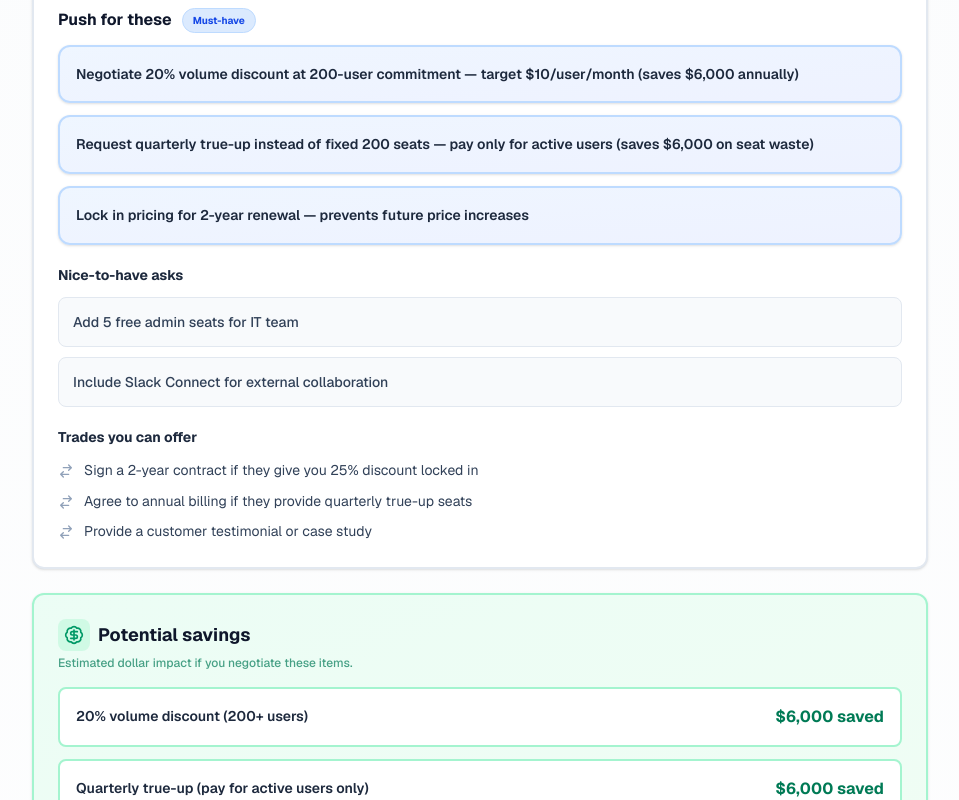
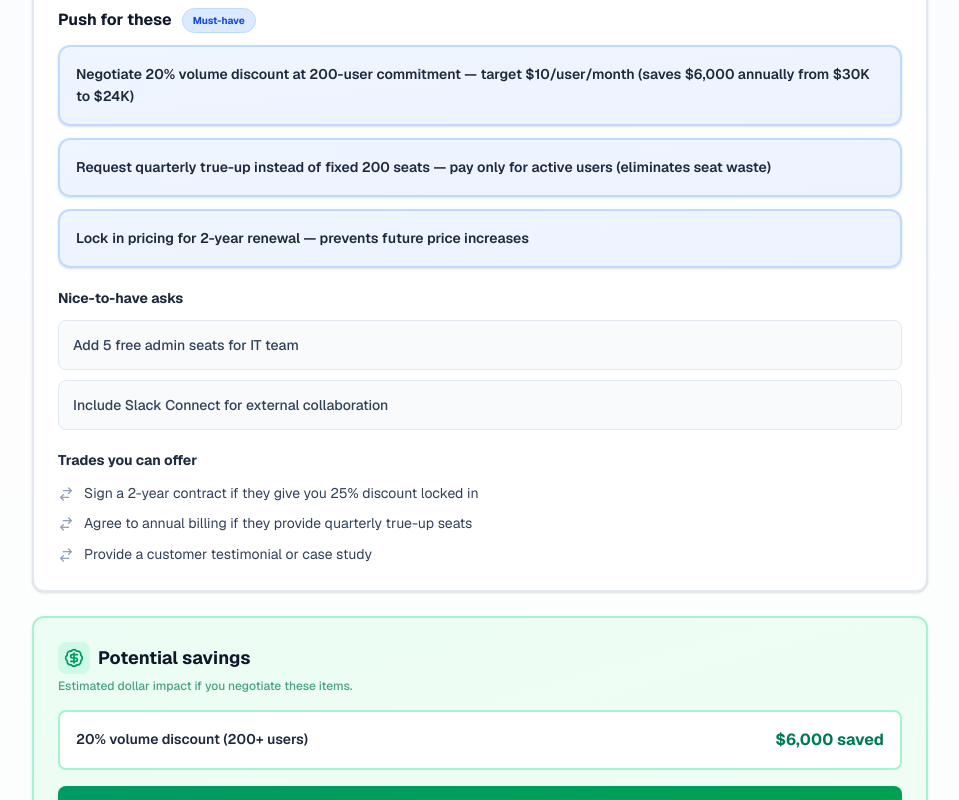
Before and after one commit to Boomchakalala/Dealcheck, a Next.js app: page /example in a window 1280 px wide. Shown: the part 2020-2820 px from the top of the page, without its empty margins (160-1119 px from the left). Built offline with nearby package versions, Linux system fonts and the light colour scheme.

Commit message:
Sandbox autosave

```diff
--- a/src/app/example/page.tsx
+++ b/src/app/example/page.tsx
@@ -66,8 +66,8 @@ const exampleOutput: DealOutput = {
   },
   what_to_ask_for: {
     must_have: [
-      "Negotiate 20% volume discount at 200-user commitment — target $10/user/month (saves $6,000 annually)",
-      "Request quarterly true-up instead of fixed 200 seats — pay only for active users (saves $6,000 on seat waste)",
+      "Negotiate 20% volume discount at 200-user commitment — target $10/user/month (saves $6,000 annually from $30K to $24K)",
+      "Request quarterly true-up instead of fixed 200 seats — pay only for active users (eliminates seat waste)",
       "Lock in pricing for 2-year renewal — prevents future price increases"
     ],
     nice_to_have: [
@@ -78,10 +78,6 @@ const exampleOutput: DealOutput = {
   potential_savings: [
     {
       ask: "20% volume discount (200+ users)",
-      annual_impact: "$6,000 saved"
-    },
-    {
-      ask: "Quarterly true-up (pay for active users only)",
       annual_impact: "$6,000 saved"
     }
   ],
```
